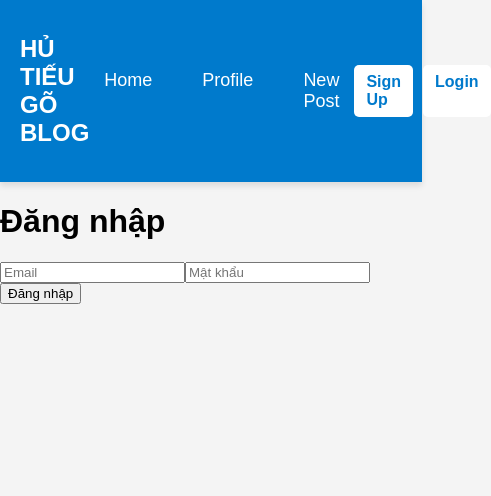
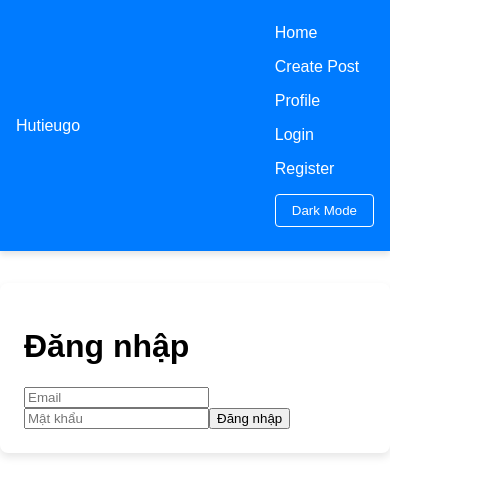
Before and after one commit to SilcoSudo/frontend-hutieugo, a React (Create React App) app: page /login in a window 390 px wide. Shown: the top 496 px of the page, 491 px wide, since content can reach past the window. Built offline with nearby package versions, Linux system fonts and the light colour scheme; no server answers.

Commit message:
Update giao dien v0.1.3

```diff
--- a/public/index.html
+++ b/public/index.html
@@ -24,7 +24,7 @@
       work correctly both with client-side routing and a non-root public URL.
       Learn how to configure a non-root public URL by running `npm run build`.
     -->
-    <title>React App</title>
+    <title>Hutieugo🍜</title>
   </head>
   <body>
     <noscript>You need to enable JavaScript to run this app.</noscript>
--- a/src/App.js
+++ b/src/App.js
@@ -1,20 +1,43 @@
-import { BrowserRouter as Router, Routes, Route } from 'react-router-dom';
+import React, { useState, useEffect } from 'react';
+import { BrowserRouter as Router, Route, Routes, Navigate } from 'react-router-dom';
+import Navbar from './components/Navbar';
 import HomePage from './pages/HomePage';
 import LoginPage from './pages/LoginPage';
 import RegisterPage from './pages/RegisterPage';
-import ProfilePage from './pages/ProfilePage.js';
 import PostPage from './pages/PostPage';
+import PostFormPage from './pages/PostFormPage';
+import ProfilePage from './pages/ProfilePage';
+import './styles/styles.css';
 
 function App() {
+  const [darkMode, setDarkMode] = useState(false);
+  const [isAuthenticated, setIsAuthenticated] = useState(false);
+
+  useEffect(() => {
+    const savedTheme = localStorage.getItem('darkMode') === 'true';
+    setDarkMode(savedTheme);
+  }, []);
+
+  const toggleDarkMode = () => {
+    setDarkMode(!darkMode);
+    localStorage.setItem('darkMode', !darkMode);
+  };
+
   return (
     <Router>
-      <Routes>
-        <Route path="/" element={<HomePage />} />
-        <Route path="/login" element={<LoginPage />} />
-        <Route path="/register" element={<RegisterPage />} />
-        <Route path="/profile" element={<ProfilePage />} />
-        <Route path="/post/:postId" element={<PostPage />} />
-      </Routes>
+      <div className={darkMode ? 'dark-mode' : 'light-mode'}>
+        <Navbar toggleDarkMode={toggleDarkMode} darkMode={darkMode} />
+        <div className="container">
+          <Routes>
+            <Route path="/" element={<HomePage />} />
+            <Route path="/login" element={<LoginPage setIsAuthenticated={setIsAuthenticated} />} />
+            <Route path="/register" element={<RegisterPage />} />
+            <Route path="/post/:id" element={<PostPage />} />
+            <Route path="/create-post" element={isAuthenticated ? <PostFormPage /> : <Navigate to="/login" />} />
+            <Route path="/profile" element={<ProfilePage />} />
+          </Routes>
+        </div>
+      </div>
     </Router>
   );
 }
--- a/src/components/Navbar.js
+++ b/src/components/Navbar.js
@@ -1,18 +1,21 @@
 import React from 'react';
 import { Link } from 'react-router-dom';
-import '../styles/styles.css';
-function Navbar() {
+
+function Navbar({ toggleDarkMode, darkMode }) {
   return (
-    <nav className="bg-blue-700 p-4 text-white flex justify-between items-center shadow-lg sticky top-0 z-50">
-      <h1 className="text-2xl font-bold uppercase tracking-wide">Hủ Tiếu Gõ Blog</h1>
-      <div className="nav-links flex space-x-6 text-lg">
-        <Link to="/" className="hover:underline">Home</Link>
-        <Link to="/profile" className="hover:underline">Profile</Link>
-        <Link to="/post/new" className="hover:underline">New Post</Link>
+    <nav className="navbar">
+      <div className="navbar-brand">
+        <Link to="/">Hutieugo</Link>
       </div>
-      <div className="auth-buttons flex space-x-4">
-        <Link to="/register" className="px-4 py-2 bg-white text-blue-700 rounded-lg shadow hover:bg-gray-100">Sign Up</Link>
-        <Link to="/login" className="px-4 py-2 bg-gray-200 text-blue-700 rounded-lg shadow hover:bg-gray-300">Login</Link>
+      <div className="navbar-menu">
+        <Link to="/">Home</Link>
+        <Link to="/create-post">Create Post</Link>
+        <Link to="/profile">Profile</Link>
+        <Link to="/login">Login</Link>
+        <Link to="/register">Register</Link>
+        <button onClick={toggleDarkMode} className="toggle-darkmode">
+          {darkMode ? 'Light Mode' : 'Dark Mode'}
+        </button>
       </div>
     </nav>
   );
--- a/src/pages/HomePage.js
+++ b/src/pages/HomePage.js
@@ -1,6 +1,5 @@
 import React, { useEffect, useState } from 'react';
 import axios from 'axios';
-import Navbar from '../components/Navbar.js';
 
 function HomePage() {
   const [posts, setPosts] = useState([]);
@@ -19,7 +18,6 @@ function HomePage() {
 
   return (
     <div className="min-h-screen bg-blue-50">
-      <Navbar />
       <div className="p-6 max-w-3xl mx-auto space-y-6">
         {posts.map(post => (
           <div key={post.id} className="bg-white p-4 rounded-xl shadow-md border-l-4 border-blue-500">
--- a/src/pages/LoginPage.js
+++ b/src/pages/LoginPage.js
@@ -1,7 +1,6 @@
 import React, { useState } from 'react';
 import { useNavigate } from 'react-router-dom';
 import { login } from '../services/api';
-import Navbar from '../components/Navbar';
 
 function LoginPage() {
   const [email, setEmail] = useState('');
@@ -21,7 +20,6 @@ function LoginPage() {
 
   return (
     <div className="min-h-screen bg-blue-50">
-      <Navbar />
       <div className="max-w-md mx-auto p-6 bg-white shadow-md rounded-lg mt-10">
         <h1 className="text-2xl font-bold text-center text-blue-700">Đăng nhập</h1>
         <form onSubmit={handleLogin} className="mt-4">
--- a/src/pages/PostPage.js
+++ b/src/pages/PostPage.js
@@ -1,7 +1,6 @@
 import React, { useState, useEffect } from 'react';
 import { useParams } from 'react-router-dom';
 import axios from 'axios';
-import Navbar from '../components/Navbar';
 
 function PostPage() {
   const { postId } = useParams();
@@ -21,7 +20,6 @@ function PostPage() {
 
   return (
     <div className="min-h-screen bg-blue-50">
-      <Navbar />
       <div className="max-w-2xl mx-auto p-6 bg-white shadow-md rounded-lg mt-10">
         {post ? (
           <>
--- a/src/services/api.js
+++ b/src/services/api.js
@@ -1,23 +1,23 @@
 import axios from 'axios';
 
-const API_URL = 'http://localhost:8080';
+const API_URL = process.env.REACT_APP_API_URL || 'http://api.hutieugo.id.vn/api';
 
-export const login = async (email, password) => {
-  try {
-    const response = await axios.post(`${API_URL}/login`, { email, password });
-    return response.data;
-  } catch (error) {
-    console.error('Error during login', error);
-    throw error;
-  }
+export const login = async (credentials) => {
+  const response = await axios.post(`${API_URL}/auth/login`, credentials);
+  return response.data;
 };
 
-export const register = async (email, password, name) => {
-  try {
-    const response = await axios.post(`${API_URL}/register`, { email, password, name });
-    return response.data;
-  } catch (error) {
-    console.error('Error during register', error);
-    throw error;
-  }
+export const register = async (userData) => {
+  const response = await axios.post(`${API_URL}/auth/register`, userData);
+  return response.data;
 };
+
+export const fetchPosts = async () => {
+  const response = await axios.get(`${API_URL}/posts`);
+  return response.data;
+};
+
+export const createPost = async (postData) => {
+  const response = await axios.post(`${API_URL}/posts`, postData);
+  return response.data;
+};
--- a/src/styles/styles.css
+++ b/src/styles/styles.css
@@ -1,66 +1,78 @@
-/* Global styles */
 body {
     font-family: Arial, sans-serif;
-    background-color: #f4f4f4;
     margin: 0;
     padding: 0;
   }
 
-/* Navbar styles */
-nav {
-    background-color: #007acc;
-    padding: 15px 20px;
+  .light-mode {
+    background-color: white;
+    color: black;
+  }
+
+  .dark-mode {
+    background-color: #121212;
+    color: white;
+  }
+
+  .navbar {
+    background-color: #007BFF;
+    color: white;
+    padding: 1rem;
     display: flex;
     justify-content: space-between;
     align-items: center;
     box-shadow: 0 4px 6px rgba(0, 0, 0, 0.1);
-    position: sticky;
-    top: 0;
-    width: 98%;
-    z-index: 1000;
   }
 
-nav h1 {
-    color: white;
-    font-size: 24px;
-    font-weight: bold;
-    text-transform: uppercase;
+  .dark-mode .navbar {
+    background-color: #1E3A8A;
   }
 
-nav .nav-links {
-    display: flex;
-    gap: 20px;
+  .navbar a {
+    color: white;
+    margin: 0 1rem;
+    text-decoration: none;
   }
 
-nav a {
-    color: white;
-    text-decoration: none;
-    font-size: 18px;
-    padding: 10px 15px;
-    border-radius: 5px;
-    transition: background 0.3s;
+  .navbar a:hover {
+    text-decoration: underline;
   }
 
-nav a:hover {
+  .container {
+    max-width: 800px;
+    margin: 2rem auto;
+    padding: 1.5rem;
+    background-color: white;
+    border-radius: 8px;
+    box-shadow: 0 4px 8px rgba(0, 0, 0, 0.1);
+  }
+
+  .dark-mode .container {
+    background-color: #1e1e1e;
+    box-shadow: 0 4px 8px rgba(255, 255, 255, 0.1);
+  }
+
+  .toggle-darkmode {
+    background: none;
+    border: 1px solid white;
+    color: white;
+    padding: 0.5rem 1rem;
+    border-radius: 4px;
+    cursor: pointer;
+  }
+
+  .toggle-darkmode:hover {
     background-color: rgba(255, 255, 255, 0.2);
   }
 
-nav .auth-buttons {
+  /* Responsive */
+  @media (max-width: 768px) {
+    .navbar-menu {
       display: flex;
-    gap: 10px;
+      flex-direction: column;
+      align-items: flex-start;
     }
-
-nav .auth-buttons a {
-    background: white;
-    color: #007acc;
-    padding: 8px 12px;
-    border-radius: 5px;
-    font-weight: bold;
-    font-size: 16px;
-    transition: background 0.3s, color 0.3s;
+    .navbar a, .toggle-darkmode {
+      margin: 0.5rem 0;
     }
-
-nav .auth-buttons a:hover {
-    background: #005f99;
-    color: white;
   }
```
Lines whose indentation alone changed are shown as unchanged.
